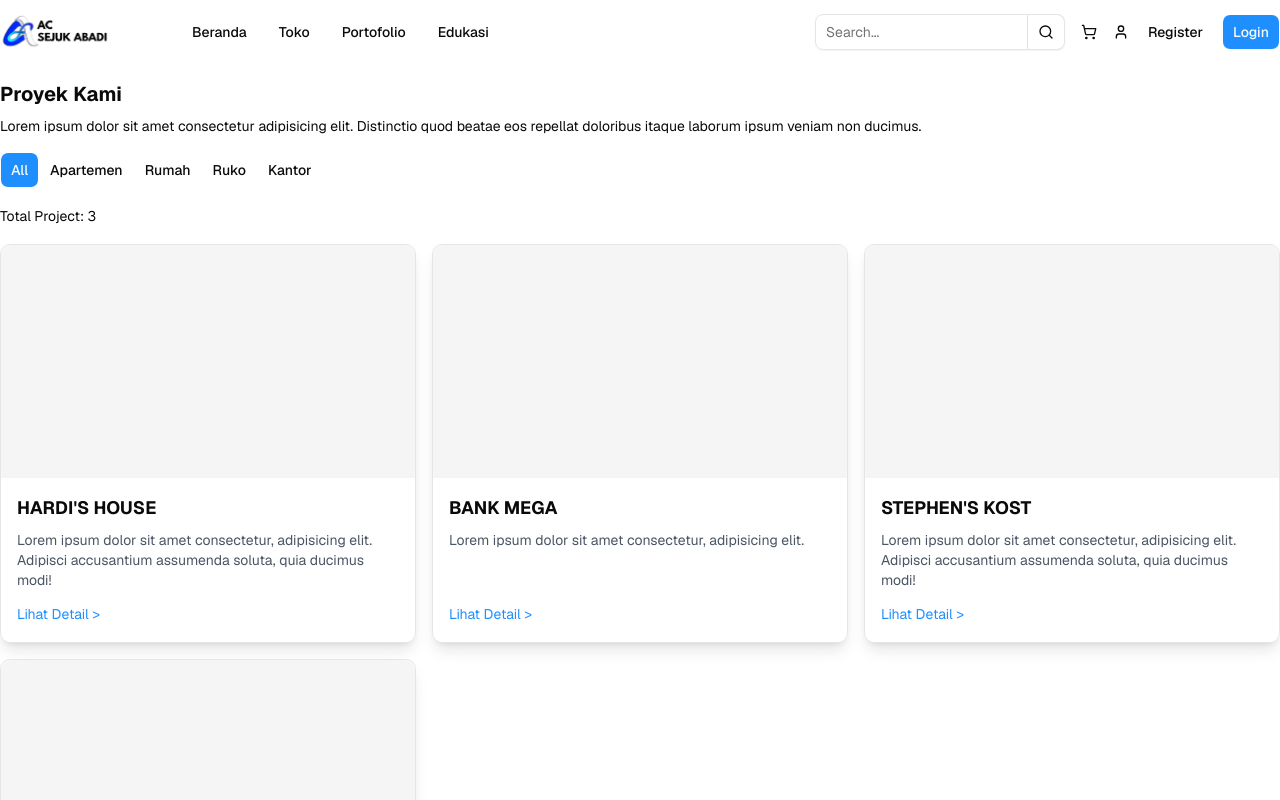
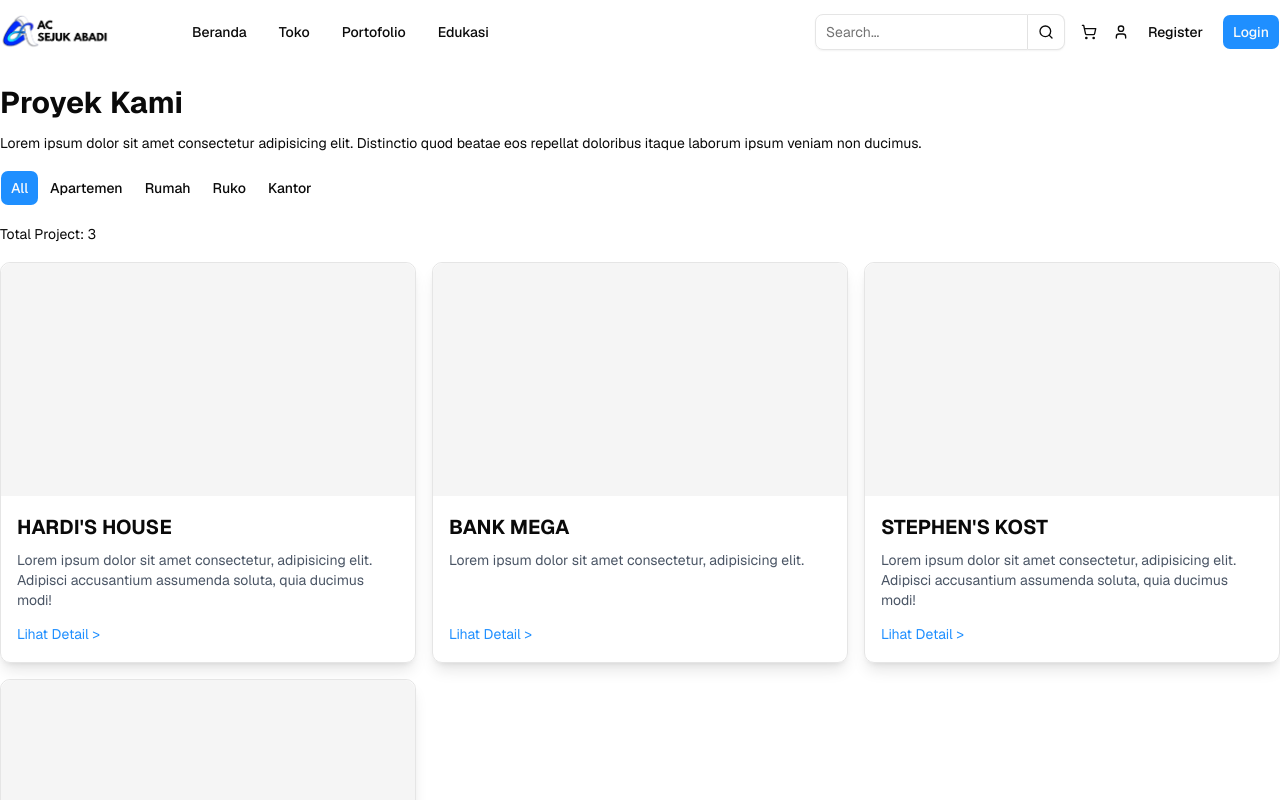
Before and after one commit to penhele/ac-sejuk-abadi-frontend, a Next.js app: page /portofolio in a window 1280 px wide. Shown: the top 800 px of the page. Built offline with nearby package versions, Linux system fonts and the light colour scheme.

Commit message:
feat: add text custom

```diff
--- a/app/(public)/shop/[id]/page.tsx
+++ b/app/(public)/shop/[id]/page.tsx
@@ -3,7 +3,9 @@ import ProductDetail from "@/components/pages/shop/product-detail";
 export default function page() {
   return (
     <div className="max-w-7xl mx-auto">
-      <ProductDetail />
+      <div className="py-4">
+        <ProductDetail />
+      </div>
     </div>
   );
 }
--- a/app/globals.css
+++ b/app/globals.css
@@ -7,6 +7,12 @@
 @theme inline {
   --breakpoint-2xs: 24rem;
   --breakpoint-xs: 32rem;
+
+  /* text */
+  --text-body: 0.875rem;
+  --text-header-h1: 1.875rem;
+  --text-header-h2: 1.5rem;
+  --text-header-h3: 1.25rem;
 
   --color-background: var(--background);
   --color-foreground: var(--foreground);
--- /dev/null
+++ b/components/cards/portofolio-card.tsx
@@ -0,0 +1,32 @@
+import { PortfolioProps } from "@/types/portofolio";
+import { AspectRatio } from "../ui/aspect-ratio";
+import Link from "next/link";
+
+export default function PortofolioCard({
+  portofolio,
+}: {
+  portofolio: PortfolioProps;
+}) {
+  return (
+    <div
+      key={portofolio.id}
+      className="border shadow-lg rounded-lg transition hover:scale-102"
+    >
+      <AspectRatio ratio={16 / 9} className="bg-muted rounded-t-lg" />
+
+      <div className="p-4 space-y-2">
+        <h1 className="text-header-h3 font-bold uppercase">
+          {portofolio.title}
+        </h1>
+
+        <p className="text-sm line-clamp-3 h-16 text-gray-600">
+          {portofolio.description}
+        </p>
+
+        <Link href={"/portofolio/qwerty"} className="text-sm text-primary">
+          Lihat Detail &gt;
+        </Link>
+      </div>
+    </div>
+  );
+}
--- a/components/product-card.tsx
+++ b/components/cards/product-card.tsx
@@ -1,6 +1,6 @@
 import { Heart, ShoppingCart } from "lucide-react";
-import { AspectRatio } from "./ui/aspect-ratio";
-import { Button } from "./ui/button";
+import { AspectRatio } from "../ui/aspect-ratio";
+import { Button } from "../ui/button";
 import Link from "next/link";
 
 export default function ProductCard({ id }: { id: string }) {
--- /dev/null
+++ b/components/lists/portofolio-list.tsx
@@ -0,0 +1,37 @@
+import PortofolioCard from "../cards/portofolio-card";
+
+const projects = [
+  {
+    id: "1",
+    title: "Hardi's House",
+    description:
+      "Lorem ipsum dolor sit amet consectetur, adipisicing elit. Adipisci accusantium assumenda soluta, quia ducimus modi!",
+  },
+  {
+    id: "2",
+    title: "Bank MEGA",
+    description: "Lorem ipsum dolor sit amet consectetur, adipisicing elit.",
+  },
+  {
+    id: "3",
+    title: "Stephen's Kost",
+    description:
+      "Lorem ipsum dolor sit amet consectetur, adipisicing elit. Adipisci accusantium assumenda soluta, quia ducimus modi!",
+  },
+  {
+    id: "4",
+    title: "Hardi's House",
+    description:
+      "Lorem ipsum dolor sit amet consectetur, adipisicing elit. Adipisci accusantium assumenda soluta, quia ducimus modi!",
+  },
+];
+
+export default function PortofolioList() {
+  return (
+    <div className="grid grid-cols-3 gap-4">
+      {projects.map((item) => (
+        <PortofolioCard key={item.id} portofolio={item} />
+      ))}
+    </div>
+  );
+}
--- a/components/product-list.tsx
+++ b/components/lists/product-list.tsx
@@ -1,4 +1,4 @@
-import ProductCard from "./product-card";
+import ProductCard from "../cards/product-card";
 
 export default function ProductList() {
   return (
--- a/components/pages/portofolio/portofolio-detail.tsx
+++ b/components/pages/portofolio/portofolio-detail.tsx
@@ -1,4 +1,4 @@
-import ProductCard from "@/components/product-card";
+import ProductCard from "@/components/cards/product-card";
 import { AspectRatio } from "@/components/ui/aspect-ratio";
 import {
   Table,
@@ -17,7 +17,7 @@ export default function PortofolioDetail() {
           <h1 className="text-xl font-bold">Hardi's House</h1>
 
           <div className="space-y-4">
-            <p>
+            <p className="text-body">
               Lorem ipsum, dolor sit amet consectetur adipisicing elit. Harum
               laboriosam cumque porro exercitationem quibusdam id inventore
               repellendus eveniet ea et ullam culpa labore neque saepe delectus
@@ -31,7 +31,7 @@ export default function PortofolioDetail() {
               laudantium mollitia fugiat quaerat ipsa provident at accusantium!
               Cumque commodi dolore illo debitis officiis, quos a cum molestiae.
             </p>
-            <p>
+            <p className="text-body">
               Lorem ipsum, dolor sit amet consectetur adipisicing elit. Sunt,
               tempora natus! Fuga numquam mollitia voluptates architecto quia
               non incidunt excepturi quod fugit sequi reprehenderit sint libero
--- a/components/pages/portofolio/portofolio.tsx
+++ b/components/pages/portofolio/portofolio.tsx
@@ -1,40 +1,13 @@
-import { AspectRatio } from "@/components/ui/aspect-ratio";
 import { Button } from "../../ui/button";
-import Link from "next/link";
+import PortofolioList from "@/components/lists/portofolio-list";
 
 export default function Portofolio() {
-  const projects = [
-    {
-      id: 1,
-      title: "Hardi's House",
-      description:
-        "Lorem ipsum dolor sit amet consectetur, adipisicing elit. Adipisci accusantium assumenda soluta, quia ducimus modi!",
-    },
-    {
-      id: 2,
-      title: "Bank MEGA",
-      description: "Lorem ipsum dolor sit amet consectetur, adipisicing elit.",
-    },
-    {
-      id: 3,
-      title: "Stephen's Kost",
-      description:
-        "Lorem ipsum dolor sit amet consectetur, adipisicing elit. Adipisci accusantium assumenda soluta, quia ducimus modi!",
-    },
-    {
-      id: 4,
-      title: "Hardi's House",
-      description:
-        "Lorem ipsum dolor sit amet consectetur, adipisicing elit. Adipisci accusantium assumenda soluta, quia ducimus modi!",
-    },
-  ];
-
   return (
     <div className="max-w-7xl mx-auto">
       <div className="space-y-4">
         <div className="space-y-2">
-          <h1 className="text-xl font-bold">Proyek Kami</h1>
-          <p className="text-sm">
+          <h1 className="text-header-h1 font-bold">Proyek Kami</h1>
+          <p className="text-body">
             Lorem ipsum dolor sit amet consectetur adipisicing elit. Distinctio
             quod beatae eos repellat doloribus itaque laborum ipsum veniam non
             ducimus.
@@ -53,31 +26,7 @@ export default function Portofolio() {
           <span className="text-sm">Total Project: 3</span>
         </div>
 
-        <div className="grid grid-cols-3 gap-4">
-          {projects.map((item) => (
-            <div
-              key={item.id}
-              className="border shadow-lg rounded-lg transition hover:scale-102"
-            >
-              <AspectRatio ratio={16 / 9} className="bg-muted rounded-t-lg" />
-
-              <div className="p-4 space-y-2">
-                <h1 className="text-lg font-bold uppercase">{item.title}</h1>
-
-                <p className="text-sm line-clamp-3 h-16 text-gray-600">
-                  {item.description}
-                </p>
-
-                <Link
-                  href={"/portofolio/qwerty"}
-                  className="text-sm text-primary"
-                >
-                  Lihat Detail &gt;
-                </Link>
-              </div>
-            </div>
-          ))}
-        </div>
+        <PortofolioList />
       </div>
     </div>
   );
--- a/components/pages/shop/product-detail.tsx
+++ b/components/pages/shop/product-detail.tsx
@@ -34,7 +34,7 @@ export default function ProductDetail() {
         <div className="flex flex-col gap-2">
           <h1 className="font-medium">Detail</h1>
 
-          <p className="text-sm">
+          <p className="text-body">
             Lorem ipsum dolor sit, amet consectetur adipisicing elit. Placeat,
             fugit voluptate unde modi odit assumenda accusamus inventore nisi
             fugiat, minima fuga aperiam maxime ducimus laudantium ex ipsam
--- a/components/pages/shop/shop.tsx
+++ b/components/pages/shop/shop.tsx
@@ -1,5 +1,5 @@
 import CheckboxFilter from "@/components/checkbox-filter";
-import ProductList from "@/components/product-list";
+import ProductList from "@/components/lists/product-list";
 import SliderFilter from "@/components/slider-filter";
 
 export default function Shop() {
--- a/components/product/product-info.tsx
+++ b/components/product/product-info.tsx
@@ -19,7 +19,7 @@ export default function ProductInfo() {
 
       <div className="flex flex-col gap-1">
         <h1 className="font-medium">Deskripsi</h1>
-        <p className="text-sm">
+        <p className="text-body">
           Lorem ipsum dolor sit amet consectetur adipisicing elit. Quidem
           tempora cum quos error voluptatum quibusdam hic ratione vitae pariatur
           sit, cumque maxime impedit dignissimos dolores culpa perspiciatis,
--- /dev/null
+++ b/types/portofolio.ts
@@ -0,0 +1,5 @@
+export type PortfolioProps = {
+  id: string;
+  title: string;
+  description: string;
+};
```
